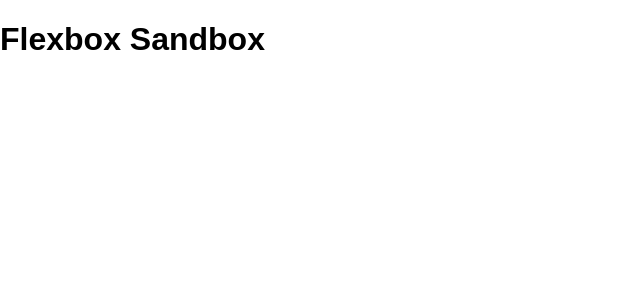
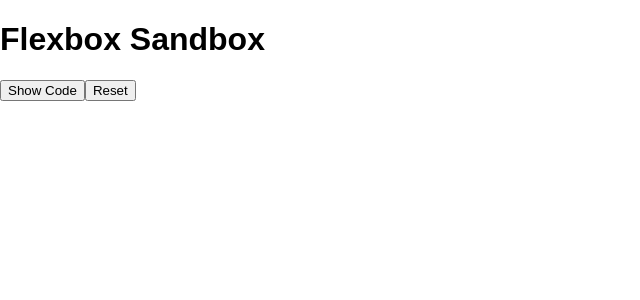
Before and after one commit to marissa27/flex-sandbox, a React (Create React App) app: page / in a window 1280 px wide. Shown: the top 300 px of the page, without its empty margins (0-640 px from the left). Built offline with nearby package versions, Linux system fonts and the light colour scheme.

Commit message:
Add components directory and create button component.

```diff
--- /dev/null
+++ b/src/components/button.js
@@ -0,0 +1,7 @@
+import React from 'react';
+
+export const Button = ({ name, className, handleClick }) => {
+  return (
+    <button className={ className }>{ name }</button>
+  )
+}
--- a/src/container/App.js
+++ b/src/container/App.js
@@ -1,4 +1,5 @@
 import React, { Component } from 'react';
+import { Button } from '../components/button';
 import './App.css';
 
 class App extends Component {
@@ -6,7 +7,8 @@ class App extends Component {
     return (
       <div className="App">
         <h1>Flexbox Sandbox</h1>
-
+        <Button name="Show Code" className="btn show-code--btn"/>
+        <Button name="Reset" className="btn reset--btn"/>
       </div>
     );
   }
```
